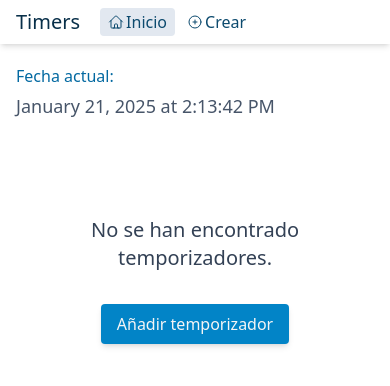
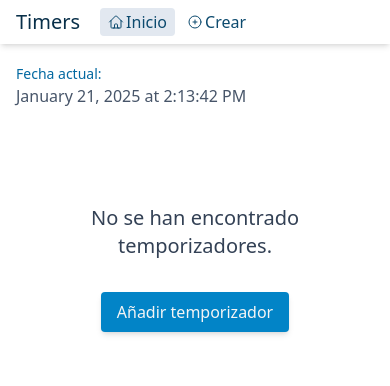
Before and after one commit to franlopezm/countdown, a React (Vite) app: page / in a window 390 px wide. Shown: the top 386 px of the page. Built offline with nearby package versions, Linux system fonts and the light colour scheme.

Commit message:
fix: CurrentDateBox responsive

```diff
--- a/src/DateContainer/components/CurrentDateBox.tsx
+++ b/src/DateContainer/components/CurrentDateBox.tsx
@@ -9,10 +9,10 @@ export const CurrentDateBox = (props: CurrentDateBoxProps) => {
 
   return (
     <div>
-      <h2 className='font-medium text-base text-sky-700'>
+      <h2 className='font-medium text-sm md:text-base text-sky-700'>
         Fecha actual:
       </h2>
-      <h3 className='text-lg font-normal text-slate-600 mt-1'>
+      <h3 className='text-base md:text-lg font-normal text-slate-600 mt-0 md:mt-1'>
         {date.format({ displaySeconds: true })}
       </h3>
     </div>
```
